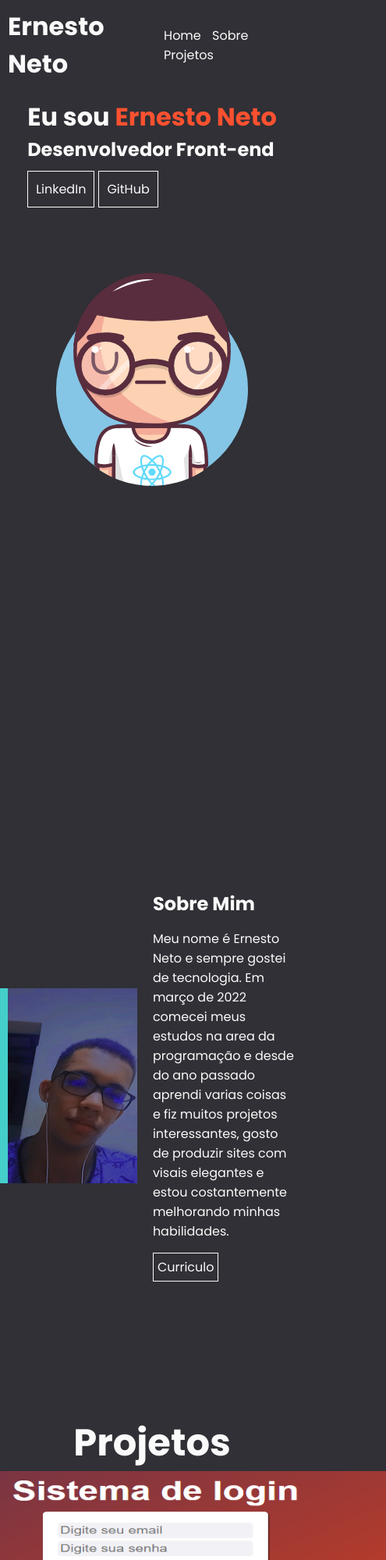
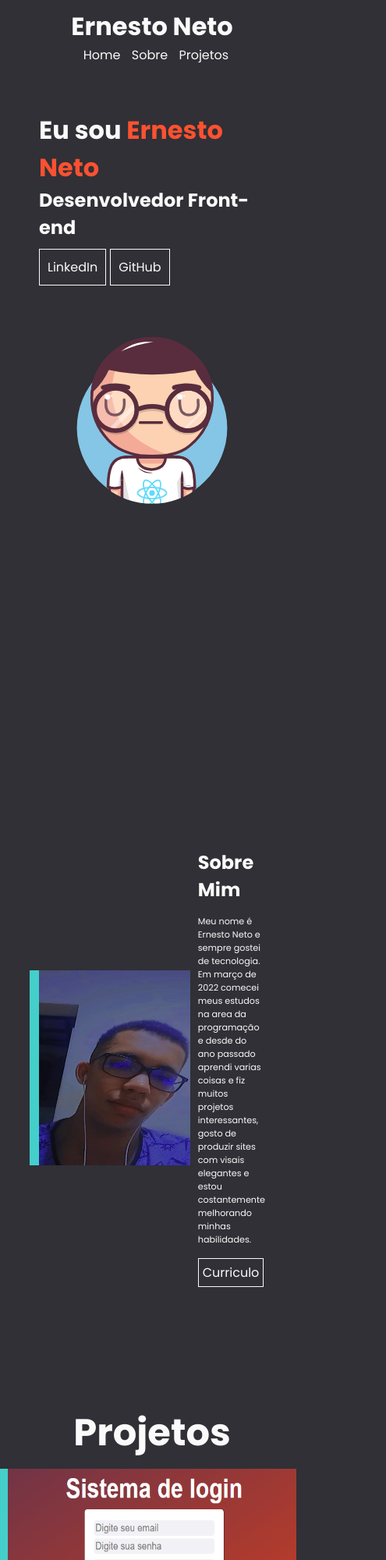
Before and after one commit to ErnestoNto/portifolio, a plain HTML site: page index.html in a window 390 px wide. Shown: the top 2000 px of the page at 78% size, 495 px wide, since content can reach past the window. Drawn offline with Linux system fonts and the light colour scheme.

Commit message:
portifolio 1.1 reajustes no css

```diff
--- a/css/style.css
+++ b/css/style.css
@@ -23,6 +23,7 @@ body{
     padding: 10px;
     color: #fafafa;
     display: flex;
+    flex-wrap: wrap;
     justify-content: space-around;
     align-items: center;
 }
@@ -51,6 +52,7 @@ body{
 }
 
 .home{
+    padding: 40px;
     display: flex;
     flex-wrap: wrap;
     justify-content: space-around;
@@ -98,51 +100,23 @@ body{
 
 /* Sobre */
 
-.sobre{
+#sobre{
     margin-top: 10px;
     height: 100vh;
+    padding: 50px;
+    color: #fafafa;
     width: 100%;
     display: flex;
-    flex-direction: column;
     align-items: center;
     justify-content: center;
     gap: 10px;
+    margin-bottom: 10px;
 }
 
-.controls button{
-    border: none;
-    font-size: 1.3rem;
-    padding: 5px;
-    border-radius: 5px;
-    cursor: pointer;
-    transition: all .5s ease-in-out;
-}
-
-.controls button:hover{
-    background-color: #CF4D6F;
-    color: #fafafa;
-}
-
-.text-sobre{
-    border: 1px solid #fff;
-    padding: 10px;
-    width: 100%;
-    max-width: 300px;
-}
-
-.active{
-    background-color: #0ff;
-}
-
-/* Sobre */
-
-.sobre{
-    padding: 10px;
-    color: #fafafa;
-    display: flex;
-    flex-direction: row;
-    justify-content: center;
-    gap: 20px;
+@media (max-width: 400px){
+    .sobre-text p{
+        font-size: .7rem;
+    }
 }
 
 .sobre img{
@@ -157,7 +131,7 @@ body{
 }
 
 .sobre-text{
-    width: 60%;
+    flex: 1;
     display: flex;
     flex-direction: column;
     justify-content: flex-start;
@@ -188,6 +162,7 @@ body{
 
 .item{
     margin-bottom: 10px;
+    padding: 10px;
     display: flex;
     flex-direction: column;
     justify-content: flex-start;
@@ -195,7 +170,8 @@ body{
 }
 
 .item img{
-    width: 600px;
+    width: 100%;
+    max-width: 600px;
     height: 200px;
     box-shadow: -12px 0 0 #44CFCB;
 }
--- a/index.html
+++ b/index.html
@@ -40,7 +40,7 @@
             <img src="./assets/202efbad-38b2-4914-80cf-c180d16cc9a5.jfif" alt="foto minha">
             <div class="sobre-text">
                 <h2>Sobre Mim</h2>
-                Meu nome é Ernesto Neto e sempre gostei de tecnologia. Em março de 2022 comecei meus estudos na area da programação e desde do ano passado aprendi varias coisas e fiz muitos projetos interessantes, gosto de produzir sites com visais elegantes e estou costantemente melhorando minhas habilidades.
+                <p>Meu nome é Ernesto Neto e sempre gostei de tecnologia. Em março de 2022 comecei meus estudos na area da programação e desde do ano passado aprendi varias coisas e fiz muitos projetos interessantes, gosto de produzir sites com visais elegantes e estou costantemente melhorando minhas habilidades.</p>
                 <a href="#">Curriculo</a>
             </div>
         </article>
@@ -81,9 +81,6 @@
                 <a href="https://ernestonto.github.io/Pomodoro-timer/" target="_blank">Visualizar</a>
             </div>
         </article>
-
-    <footer></footer>
-
     <script src="script.js"></script>
 </body>
 </html>
```
